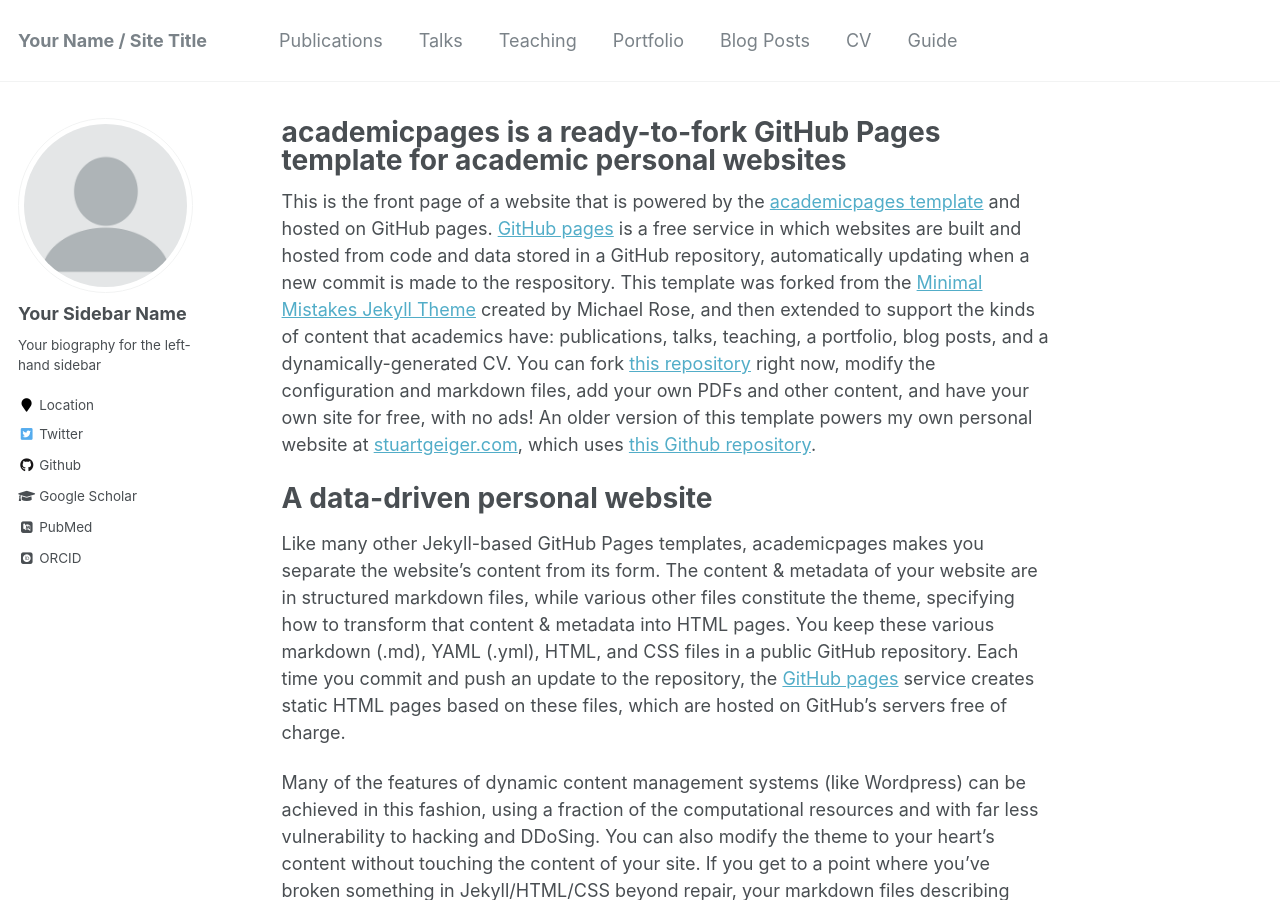
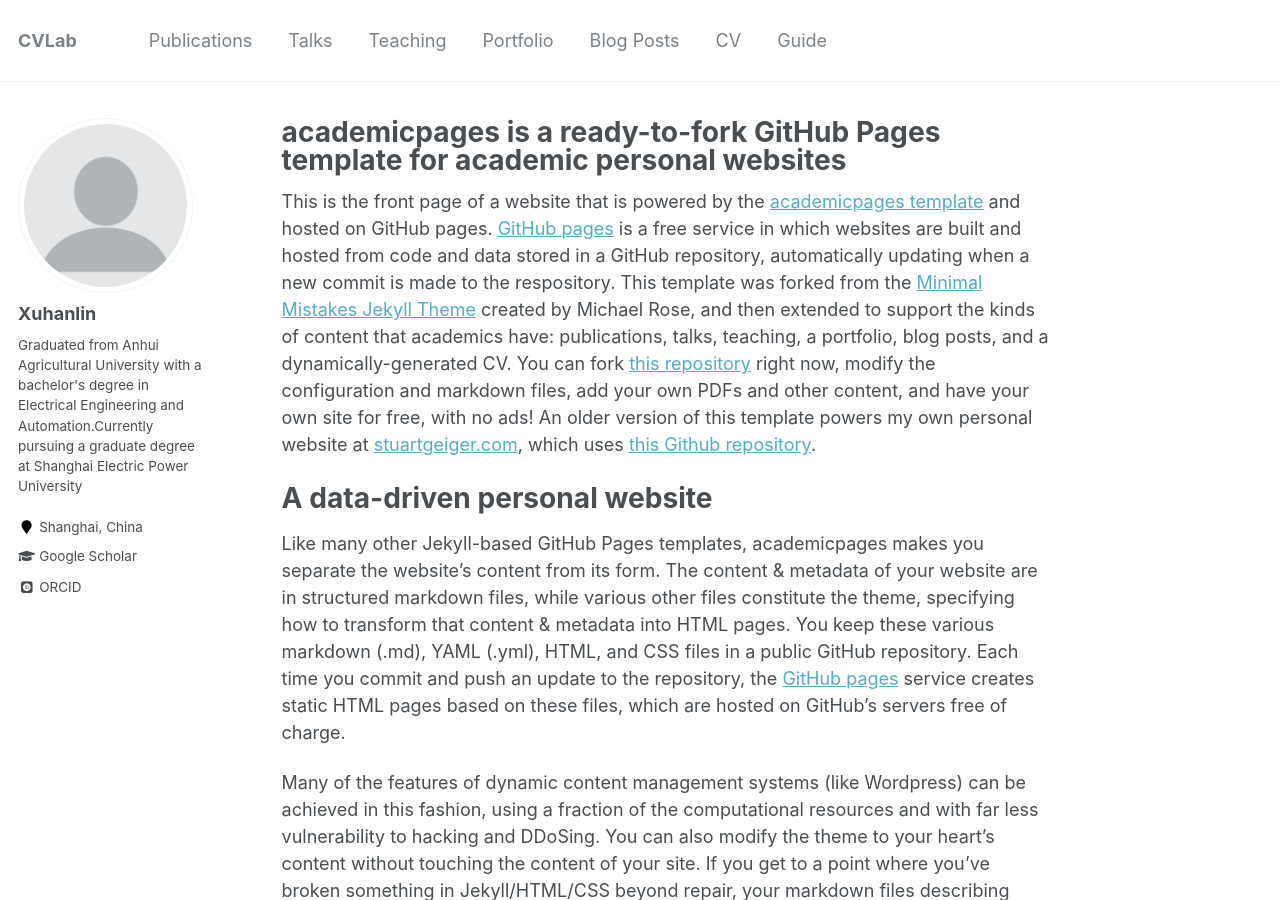
Before and after one commit to XuHanlin66839/XuHanlin66835.github.io, a Jekyll site: the page built from _pages/about.md, in a window 1280 px wide and 900 px high. Built offline with Jekyll 4.4.1, drawn with Linux system fonts in a browser that asks for light colours; some web fonts are replaced.

Commit message:
Update _config.yml

```diff
--- a/_config.yml
+++ b/_config.yml
@@ -7,11 +7,11 @@
 
 # Site Settings
 locale                   : "en-US"
-title                    : "Your Name / Site Title"
+title                    : "CVLab"
 title_separator          : "-"
 name                     : &name "Your Name"
 description              : &description "personal description"
-url                      : https://academicpages.github.io # the base hostname & protocol for your site e.g. "https://mmistakes.github.io"
+url                      : https://xuhanlin66839.github.io/XuHanlin66835.github.io # the base hostname & protocol for your site e.g. "https://mmistakes.github.io"
 baseurl                  : "" # the subpath of your site, e.g. "/blog"
 repository               : "academicpages/academicpages.github.io"
 teaser                   :  # filename of teaser fallback teaser image placed in /images/, .e.g. "500x300.png"
@@ -80,13 +80,13 @@
 
 # Site Author
 author:
-  name             : "Your Sidebar Name"
+  name             : "Xuhanlin"
   avatar           : "profile.png"
-  bio              : "Your biography for the left-hand sidebar"
-  location         : "Location"
+  bio              : "Graduated from Anhui Agricultural University with a bachelor's degree in Electrical Engineering and Automation.Currently pursuing a graduate degree at Shanghai Electric Power University"
+  location         : "Shanghai, China"
   employer         :
-  pubmed           : "https://www.ncbi.nlm.nih.gov/pubmed/?term=john+snow"
-  googlescholar    : "http://yourfullgooglescholarurl.com"
+  pubmed           : #"https://www.ncbi.nlm.nih.gov/pubmed/?term=john+snow"
+  googlescholar    : "https://scholar.google.com/citations?hl=zh-CN&user=zxFYFCMAAAAJ&view_op=list_works&citft=1&citft=2&citft=3&email_for_op=haochi66839%40gmail.com&sortby=pubdate"
   email            :
   researchgate     :  # example: "https://www.researchgate.net/profile/yourprofile"
   uri              :
@@ -96,20 +96,20 @@
   flickr           :
   facebook         :
   foursquare       :
-  github           : "academicpages"
+  github           : #"academicpages"
   google_plus      :
   keybase          :
   instagram        :
   impactstory      : #"https://profiles.impactstory.org/u/xxxx-xxxx-xxxx-xxxx"
   lastfm           :
   linkedin         :
-  orcid            : "http://orcid.org/yourorcidurl"
+  orcid            : "https://orcid.org/0000-0003-4143-828X?lang=en"
   pinterest        :
   soundcloud       :
   stackoverflow    : # http://stackoverflow.com/users/123456/username
   steam            :
   tumblr           :
-  twitter          : "replacethistwitterhandle"
+  twitter          : #"replacethistwitterhandle"
   vine             :
   weibo            :
   xing             :
```
